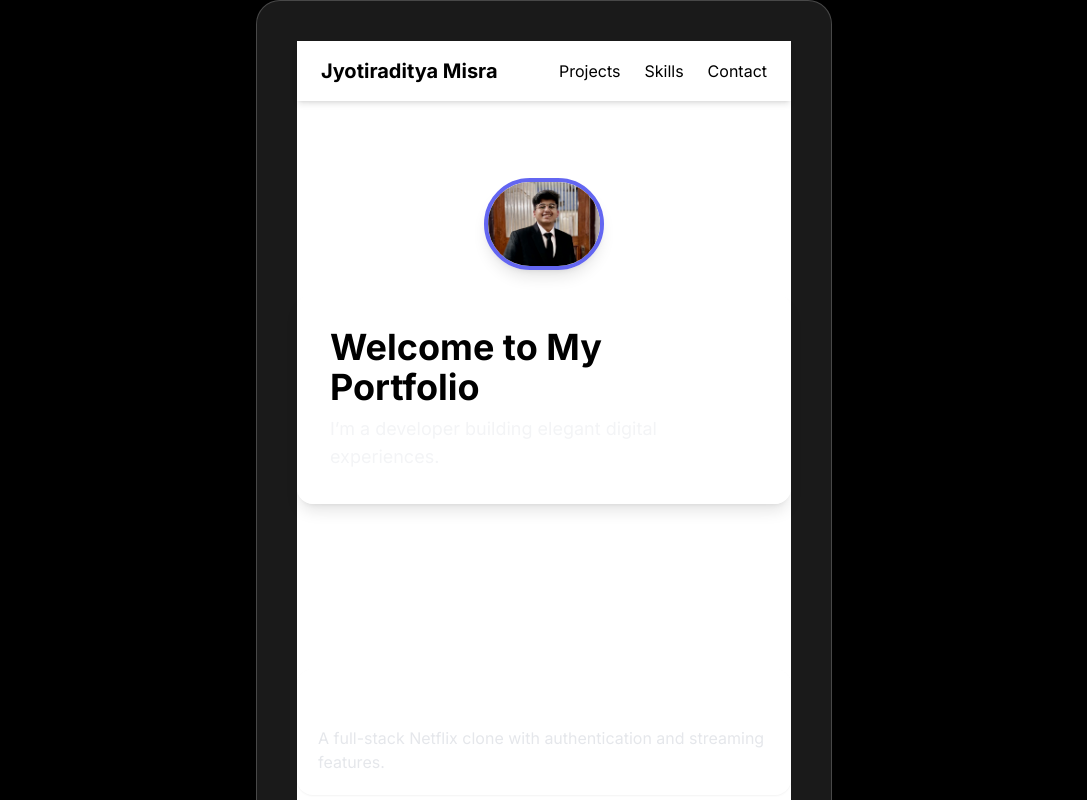
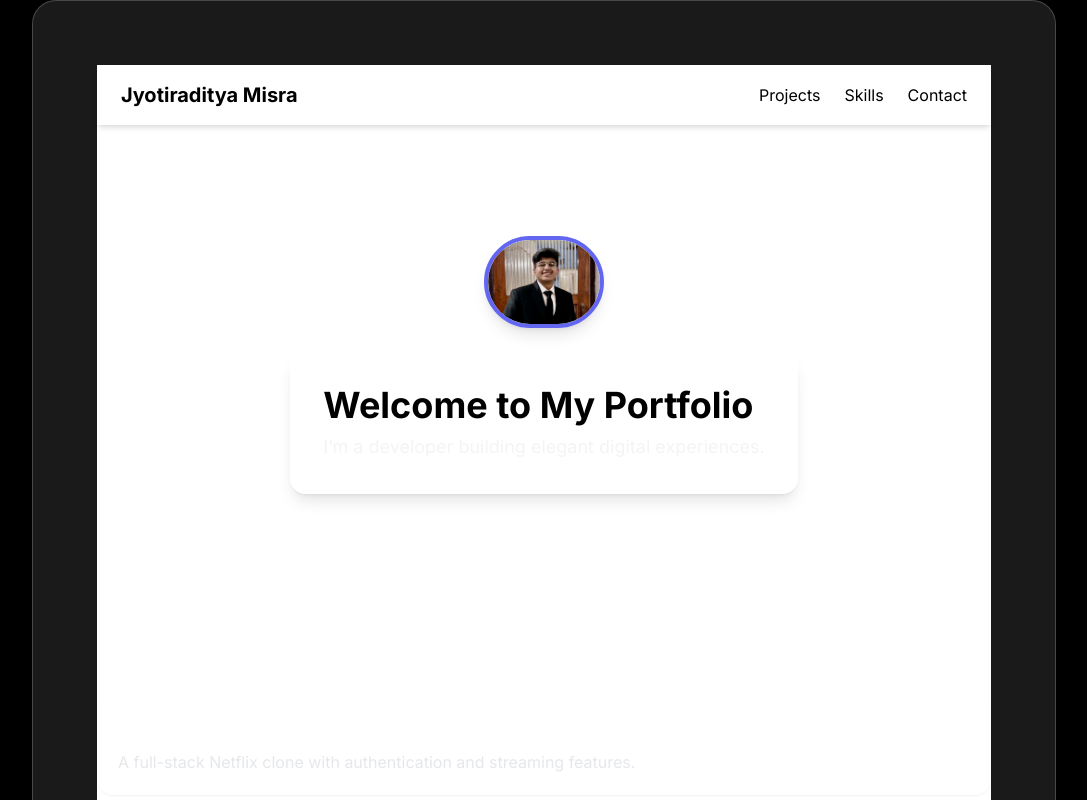
Before and after one commit to Jyotiraditiya/portfolio, a Next.js app: page / in a window 1280 px wide. Shown: the top 800 px of the page, without its empty margins (96-1183 px from the left). Built offline with nearby package versions, Linux system fonts and the light colour scheme.

Commit message:
Initial commit: Next.js portfolio with glassmorphism layout

```diff
--- a/app/layout.tsx
+++ b/app/layout.tsx
@@ -23,7 +23,7 @@ export default function RootLayout({
         }}
       >
         <div className="flex min-h-screen w-full items-center justify-center">
-          <div className="relative z-10 w-full max-w-xl rounded-3xl bg-white/10 p-10 shadow-2xl backdrop-blur-lg border border-white/20">
+          <div className="relative z-10 w-full max-w-2xl md:max-w-3xl lg:max-w-4xl xl:max-w-5xl rounded-3xl bg-white/10 p-10 md:p-16 shadow-2xl backdrop-blur-lg border border-white/20">
             {children}
           </div>
         </div>
```
